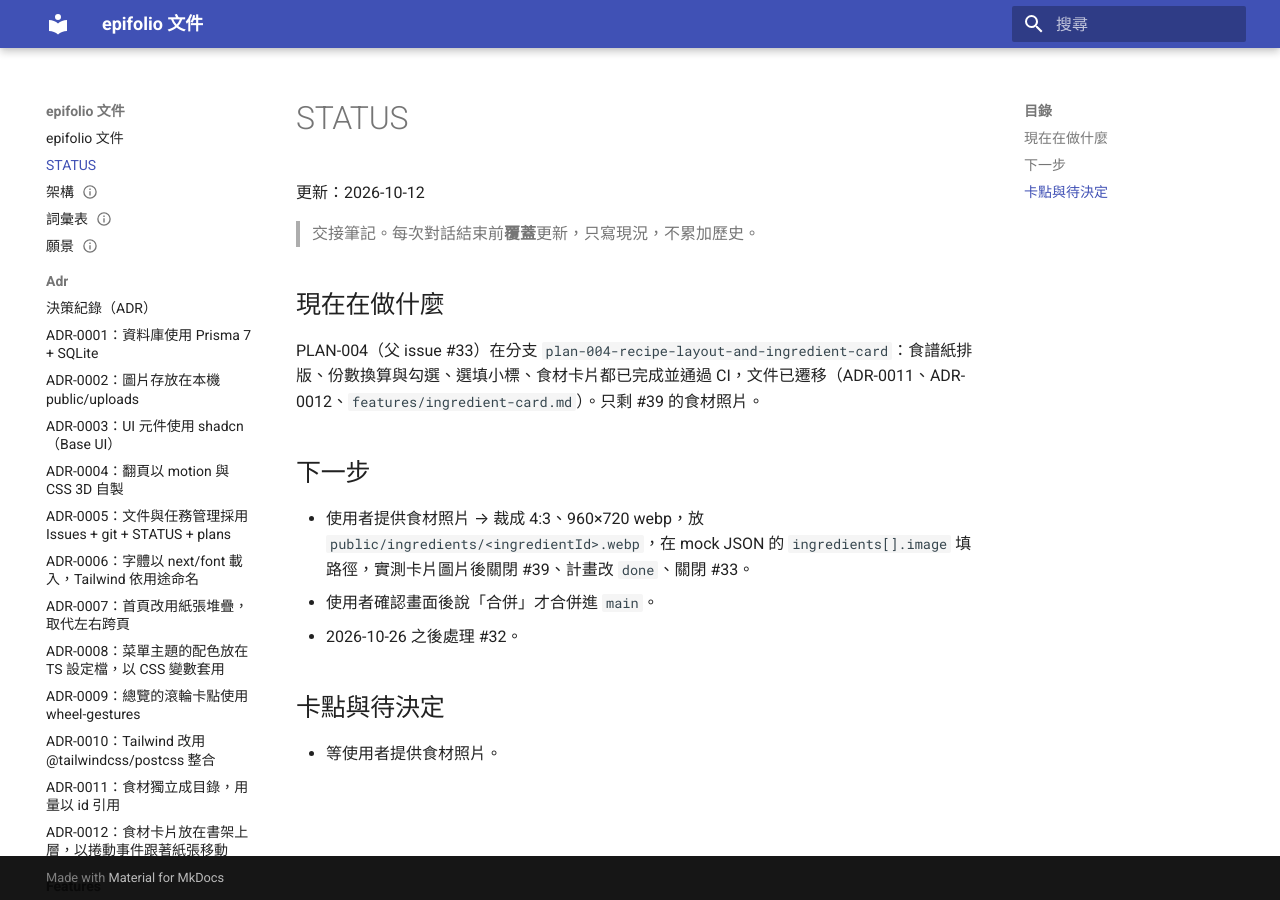
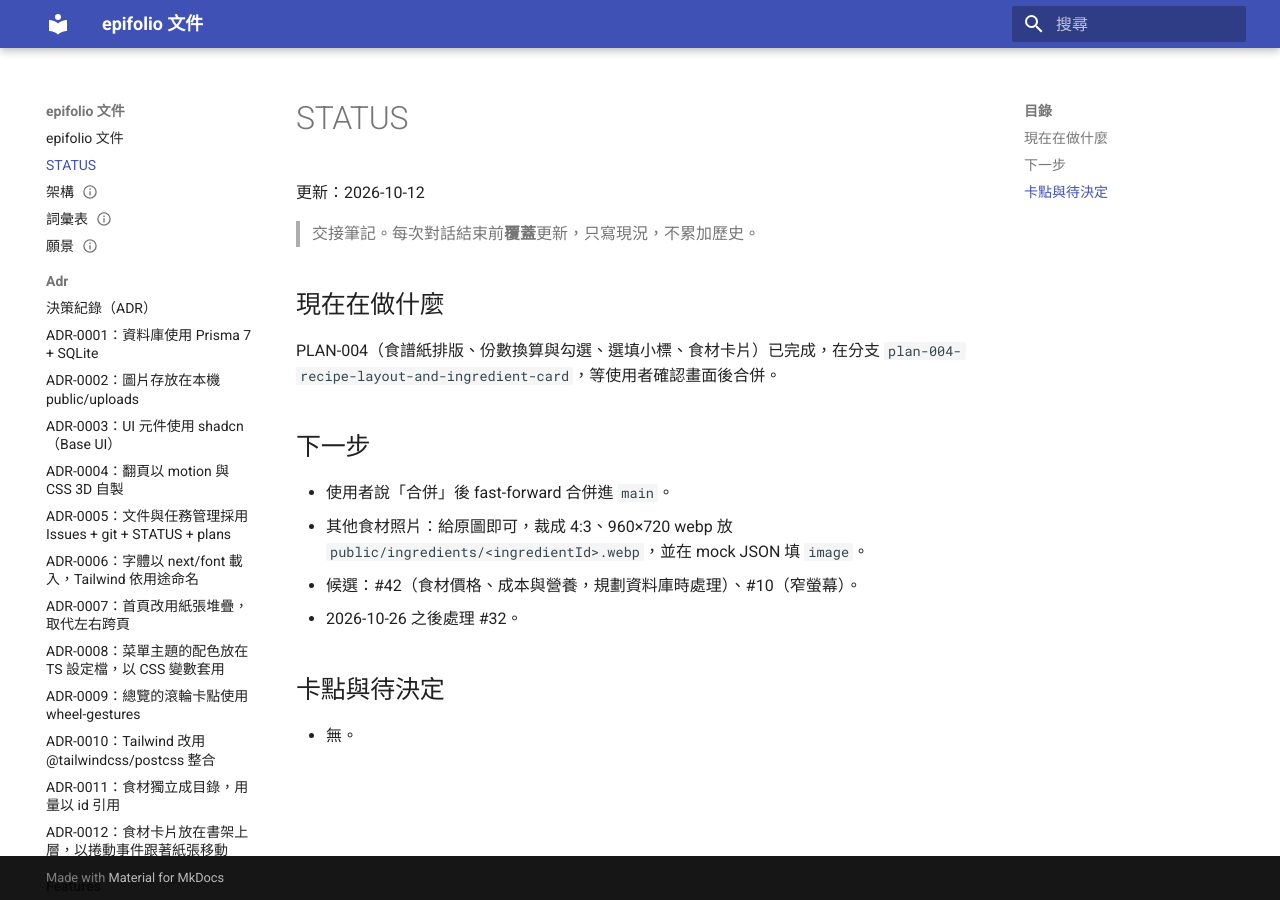
Before and after one commit to piercelin11/epifolio, an MkDocs documentation site: the page built from docs/STATUS.md, in a window 1280 px wide. Built offline with MkDocs 1.6.1 and Material for MkDocs 9.7.7, drawn with Linux system fonts in a browser that asks for light colours.

Commit message:
docs(plan): close PLAN-004
- Mark PLAN-004 done in the plan and the plans index
- Update STATUS for the merge

Closes #33

```diff
--- a/docs/STATUS.md
+++ b/docs/STATUS.md
@@ -6,14 +6,15 @@
 
 ## 現在在做什麼
 
-PLAN-004（父 issue #33）在分支 `plan-004-recipe-layout-and-ingredient-card`：食譜紙排版、份數換算與勾選、選填小標、食材卡片都已完成並通過 CI，文件已遷移（ADR-0011、ADR-0012、`features/ingredient-card.md`）。只剩 #39 的食材照片。
+PLAN-004（食譜紙排版、份數換算與勾選、選填小標、食材卡片）已完成，在分支 `plan-004-recipe-layout-and-ingredient-card`，等使用者確認畫面後合併。
 
 ## 下一步
 
-- 使用者提供食材照片 → 裁成 4:3、960×720 webp，放 `public/ingredients/<ingredientId>.webp`，在 mock JSON 的 `ingredients[].image` 填路徑，實測卡片圖片後關閉 #39、計畫改 `done`、關閉 #33。
-- 使用者確認畫面後說「合併」才合併進 `main`。
+- 使用者說「合併」後 fast-forward 合併進 `main`。
+- 其他食材照片：給原圖即可，裁成 4:3、960×720 webp 放 `public/ingredients/<ingredientId>.webp`，並在 mock JSON 填 `image`。
+- 候選：#42（食材價格、成本與營養，規劃資料庫時處理）、#10（窄螢幕）。
 - 2026-10-26 之後處理 #32。
 
 ## 卡點與待決定
 
-- 等使用者提供食材照片。
+- 無。
```
Also changed, not shown: docs/plans/PLAN-004-recipe-layout-and-ingredient-card.md (+5 -5 lines), docs/plans/README.md (+1 -1 lines).
